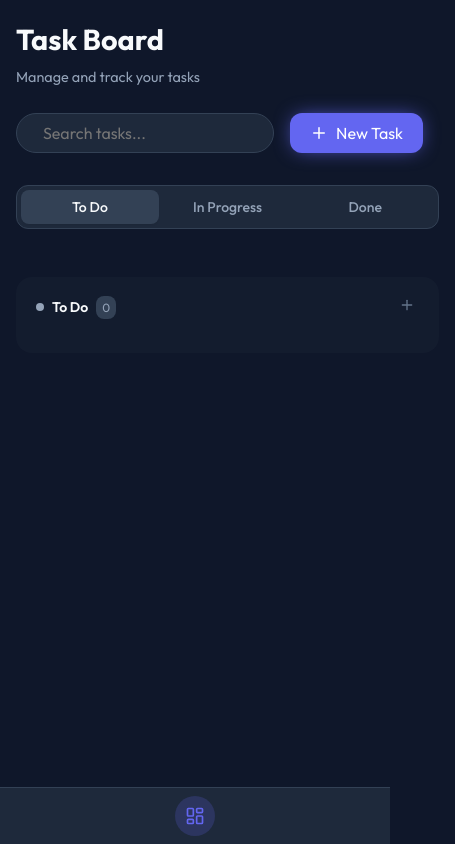
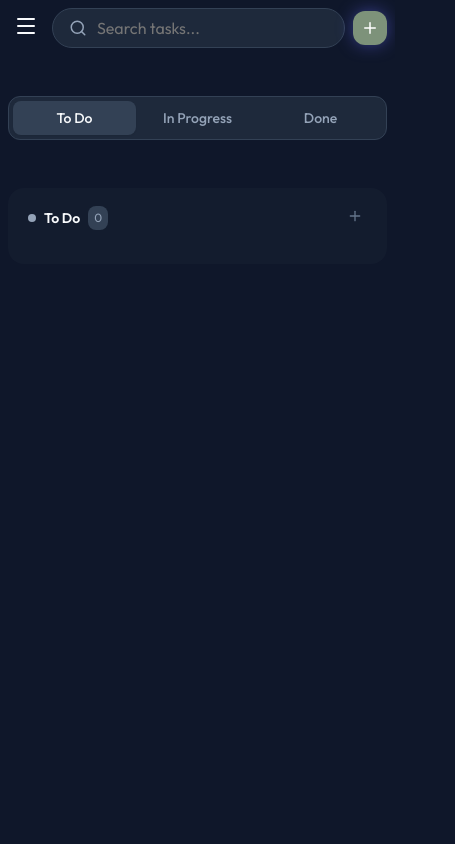
Before and after one commit to Seuder147/vie_task_manager_app, a Vue app: page / in a window 390 px wide. Shown: the whole page, 455 px wide, since content can reach past the window. Built offline with nearby package versions, Linux system fonts and the light colour scheme.

Commit message:
feat: Enhance mobile UI and optimize sidebar and adding tasks
- Implemented responsive sidebar drawer with hamburger menu
- Optimizied mobile header layout preventing scrolling
- Fixed task selection logic
- Brand styling in sidebar

```diff
--- a/src/components/layout/AppSidebar.vue
+++ b/src/components/layout/AppSidebar.vue
@@ -1,14 +1,19 @@
 <script setup lang="ts">
-import { LayoutDashboard, LogOut } from 'lucide-vue-next';
+import { LayoutDashboard, LogOut, X } from 'lucide-vue-next';
+import { useUIStore } from '@/stores/ui';
+
+const uiStore = useUIStore();
 </script>
 
 <template>
-  <aside class="sidebar">
+  <div v-if="uiStore.isSidebarOpen" class="sidebar-overlay" @click="uiStore.closeSidebar"></div>
+  <aside class="sidebar" :class="{ 'mobile-open': uiStore.isSidebarOpen }">
     <div class="brand">
-      <div class="brand-icon">
-        <LayoutDashboard class="text-white" :size="24" />
-      </div>
-      <span class="brand-text">Your Task Manager</span>
+      <img src="@/assets/logo.png" alt="Logo" />
+      <span class="brand-text">Your Favourite Task Manager</span>
+      <button class="close-btn mobile-only" @click="uiStore.closeSidebar">
+        <X :size="20" />
+      </button>
     </div>
 
     <nav class="nav-menu">
@@ -41,7 +46,7 @@ import { LayoutDashboard, LogOut } from 'lucide-vue-next';
   border-right: 1px solid var(--color-border);
   display: flex;
   flex-direction: column;
-  padding: 1.5rem;
+  padding: 0.1rem 1.5rem 1.5rem;
   position: fixed;
   left: 0;
   top: 0;
@@ -51,31 +56,26 @@ import { LayoutDashboard, LogOut } from 'lucide-vue-next';
 
 .brand {
   display: flex;
+  flex-direction: column;
   align-items: center;
-  gap: 12px;
+  gap: 1px;
   margin-bottom: 2.5rem;
   padding: 0 0.5rem;
 }
 
-.brand-icon {
-  width: 40px;
-  height: 40px;
-  background: linear-gradient(135deg, var(--color-primary), var(--color-accent));
-  border-radius: 10px;
-  display: flex;
-  align-items: center;
-  justify-content: center;
-  box-shadow: 0 4px 12px rgba(99, 102, 241, 0.3);
+
+.brand img {
+  width: 100%;
+  height: 100%;
+  object-fit: cover;
 }
 
 .brand-text {
   font-size: 1rem;
   font-weight: 700;
   letter-spacing: -0.5px;
-  background: linear-gradient(to right, white, #94a3b8);
-  -webkit-background-clip: text;
-  background-clip: text;
-  -webkit-text-fill-color: transparent;
+  color: rgba(31, 192, 16, 0.584);
+  text-align: center;
 }
 
 .nav-menu {
@@ -91,21 +91,21 @@ import { LayoutDashboard, LogOut } from 'lucide-vue-next';
   gap: 12px;
   padding: 12px 16px;
   border-radius: var(--radius-md);
-  color: var(--color-text-soft);
+  color: rgba(36, 221, 19, 0.833);
   font-weight: 500;
   transition: var(--transition);
 }
 
 .nav-item:hover {
-  background: rgba(255, 255, 255, 0.05);
-  color: var(--color-text-main);
+  background: rgba(116, 232, 6, 0.05);
+  color: rgba(36, 221, 19, 0.833);
   transform: translateX(4px);
 }
 
 .nav-item.active {
-  background: linear-gradient(to right, rgba(99, 102, 241, 0.2), transparent);
-  color: var(--color-primary);
-  border-left: 3px solid var(--color-primary);
+  background: linear-gradient(to left, rgba(99, 102, 241, 0.2), transparent);
+  color: rgba(36, 221, 19, 0.833);
+  border-left: 3px solid rgba(36, 221, 19, 0.833);
 }
 
 .bottom-menu {
@@ -174,49 +174,80 @@ import { LayoutDashboard, LogOut } from 'lucide-vue-next';
 
 @media (max-width: 768px) {
   .sidebar {
-    width: 100%;
-    height: auto;
-    bottom: 0;
-    top: auto;
+    width: 280px;
+    height: 100vh;
+    transform: translateX(-100%);
+    top: 0;
     left: 0;
-    flex-direction: row;
-    border-right: none;
-    border-top: 1px solid var(--color-border);
-    padding: 0.5rem;
-    justify-content: center;
-    background: var(--color-bg-soft);
+    bottom: auto;
+    flex-direction: column;
+    border-right: 1px solid var(--color-border);
+    border-top: none;
+    padding: 1rem;
+    justify-content: flex-start;
+    z-index: 100;
+  }
+
+  .sidebar.mobile-open {
+    transform: translateX(0);
   }
 
   .brand, .bottom-menu {
-    display: none;
+    display: flex;
+  }
+
+  .brand {
+    position: relative;
+    padding-right: 20px;
   }
 
   .nav-menu {
-    flex-direction: row;
-    justify-content: space-around;
+    flex-direction: column;
+    justify-content: flex-start;
     width: 100%;
     margin: 0;
   }
 
   .nav-item {
-    justify-content: center;
-    padding: 10px;
-    border-radius: 50%;
+    justify-content: flex-start;
+    padding: 12px 16px;
+    border-radius: var(--radius-md);
   }
 
   .nav-item span {
-    display: none;
+    display: inline;
   }
 
   .nav-item.active {
-    border-left: none;
-    background: rgba(99, 102, 241, 0.2);
-    color: var(--color-primary);
+    border-left: 3px solid rgba(36, 221, 19, 0.833);
+    background: linear-gradient(to left, rgba(99, 102, 241, 0.2), transparent);
   }
 
-  .nav-item:hover {
-    transform: none;
-    background: rgba(255, 255, 255, 0.05);
+  .mobile-only {
+    display: block;
   }
 }
+
+.mobile-only {
+  display: none;
+}
+
+.close-btn {
+  position: absolute;
+  top: 0;
+  right: 0;
+  color: var(--color-text-mute);
+  padding: 4px;
+}
+
+.sidebar-overlay {
+  position: fixed;
+  top: 0;
+  left: 0;
+  width: 100vw;
+  height: 100vh;
+  background: rgba(0, 0, 0, 0.5);
+  z-index: 90;
+  backdrop-filter: blur(2px);
+}
 </style>
--- a/src/components/tasks/TaskColumn.vue
+++ b/src/components/tasks/TaskColumn.vue
@@ -10,7 +10,7 @@ const props = defineProps<{
   title: string;
   tasks: Task[];
   statusColor?: string;
-  columnStatus: Task['status']; // Needed to know which column we dropped into
+  columnStatus: Task['status'];
 }>();
 
 const emit = defineEmits<{
@@ -77,7 +77,7 @@ onUnmounted(() => {
 
 @media (max-width: 768px) {
   .task-column {
-    min-width: 85vw; /* Show mostly one column to encourage focus but hint at others with the edge */
+    min-width: 100%; /* Fit the container */
   }
 }
 
@@ -145,7 +145,7 @@ onUnmounted(() => {
   background: transparent;
 }
 
-/* Drag & Drop Ghost */
+/* Drag & Drop */
 .ghost-card {
   opacity: 0.5;
   background: var(--color-bg-mute);
--- a/src/components/tasks/TaskForm.vue
+++ b/src/components/tasks/TaskForm.vue
@@ -7,7 +7,7 @@ import { storeToRefs } from 'pinia';
 import type { Task } from '@/types';
 
 const props = defineProps<{
-  initialData?: Task;
+  initialData?: Partial<Task>;
 }>();
 
 const emit = defineEmits<{
@@ -17,13 +17,15 @@ const emit = defineEmits<{
 
 
 const store = useTaskStore();
+const { projects } = storeToRefs(store);
 
 // Validation Schema
 const schema = toTypedSchema(z.object({
   title: z.string().min(3, 'Title must be at least 3 characters'),
   description: z.string().min(1, 'Description is required'),
   priority: z.enum(['low', 'medium', 'high']),
-  status: z.enum(['todo', 'in-progress', 'done']) // Added status for editing scenario
+  projectId: z.string().min(1, 'Please select a project'),
+  status: z.enum(['todo', 'in-progress', 'done'])
 }));
 
 // Form Setup
@@ -33,6 +35,7 @@ const { handleSubmit, errors, isSubmitting } = useForm({
     title: props.initialData?.title || '',
     description: props.initialData?.description || '',
     priority: props.initialData?.priority || 'medium',
+    projectId: props.initialData?.projectId || (projects.value[0]?.id || ''),
     status: props.initialData?.status || 'todo'
   }
 });
@@ -41,6 +44,7 @@ const { handleSubmit, errors, isSubmitting } = useForm({
 const { value: title } = useField<string>('title');
 const { value: description } = useField<string>('description');
 const { value: priority } = useField<string>('priority');
+const { value: projectId } = useField<string>('projectId');
 
 
 const handleFormSubmit = handleSubmit((values) => {
@@ -79,7 +83,16 @@ const handleFormSubmit = handleSubmit((values) => {
 
 
     <div class="row">
-
+      <!-- Project -->
+      <div class="form-group">
+        <label for="project">Project</label>
+        <select id="project" v-model="projectId">
+          <option v-for="proj in projects" :key="proj.id" :value="proj.id">
+            {{ proj.name }}
+          </option>
+        </select>
+        <span v-if="errors.projectId" class="error-msg">{{ errors.projectId }}</span>
+      </div>
 
       <!-- Priority -->
       <div class="form-group">
--- a/src/stores/taskStore.ts
+++ b/src/stores/taskStore.ts
@@ -1,6 +1,6 @@
 import { defineStore } from 'pinia';
 import { ref, computed } from 'vue';
-import type { Task } from '../types';
+import type { Task, Project } from '../types';
 
 export const useTaskStore = defineStore('taskStore', () => {
   // State
@@ -21,6 +21,11 @@ export const useTaskStore = defineStore('taskStore', () => {
       priority: 'high',
       createdAt: Date.now()
     },
+  ]);
+
+  const projects = ref<Project[]>([
+    { id: 'p1', name: 'Main App', color: '#6366f1', icon: 'app' },
+    { id: 'p2', name: 'Website', color: '#10b981', icon: 'globe' }
   ]);
 
   // Actions
@@ -54,6 +59,7 @@ export const useTaskStore = defineStore('taskStore', () => {
 
   return {
     tasks,
+    projects,
     addTask,
     updateTaskStatus,
     deleteTask,
--- /dev/null
+++ b/src/stores/ui.ts
@@ -0,0 +1,25 @@
+import { defineStore } from 'pinia';
+import { ref } from 'vue';
+
+export const useUIStore = defineStore('ui', () => {
+  const isSidebarOpen = ref(false);
+
+  function toggleSidebar() {
+    isSidebarOpen.value = !isSidebarOpen.value;
+  }
+
+  function closeSidebar() {
+    isSidebarOpen.value = false;
+  }
+
+  function openSidebar() {
+    isSidebarOpen.value = true;
+  }
+
+  return {
+    isSidebarOpen,
+    toggleSidebar,
+    closeSidebar,
+    openSidebar
+  };
+});
--- a/src/views/DashboardView.vue
+++ b/src/views/DashboardView.vue
@@ -1,19 +1,29 @@
 <script setup lang="ts">
 import { ref, computed } from 'vue';
 import { useTaskStore } from '@/stores/taskStore';
+import { useUIStore } from '@/stores/ui';
 import TaskColumn from '@/components/tasks/TaskColumn.vue';
-import { Plus, Search } from 'lucide-vue-next';
+import { Plus, Search, Menu } from 'lucide-vue-next';
 import BaseModal from '@/components/ui/BaseModal.vue';
 import TaskForm from '@/components/tasks/TaskForm.vue';
 import type { Task, TaskStatus } from '@/types';
 
 const store = useTaskStore();
+const uiStore = useUIStore();
 
 // Modal State
 const isModalOpen = ref(false);
+const initialTaskData = ref<Partial<Task> | undefined>(undefined);
+const searchQuery = ref('');
 
-const openNewTaskModal = () => {
+const openNewTaskModal = (status?: TaskStatus) => {
+  initialTaskData.value = status ? { status } : undefined;
   isModalOpen.value = true;
+};
+
+const closeNewTaskModal = () => {
+  isModalOpen.value = false;
+  initialTaskData.value = undefined;
 };
 
 const handleTaskSubmit = (values: any) => {
@@ -30,18 +40,27 @@ const updateTasks = (newTasks: Task[], status: TaskStatus) => {
   });
 };
 
+const filterTasks = (tasks: Task[]) => {
+  if (!searchQuery.value) return tasks;
+  const query = searchQuery.value.toLowerCase();
+  return tasks.filter(t =>
+    t.title.toLowerCase().includes(query) ||
+    t.description.toLowerCase().includes(query)
+  );
+};
+
 const todoList = computed({
-  get: () => store.tasks.filter(t => t.status === 'todo'),
+  get: () => filterTasks(store.tasks.filter(t => t.status === 'todo')),
   set: (val) => updateTasks(val, 'todo')
 });
 
 const inProgressList = computed({
-  get: () => store.tasks.filter(t => t.status === 'in-progress'),
+  get: () => filterTasks(store.tasks.filter(t => t.status === 'in-progress')),
   set: (val) => updateTasks(val, 'in-progress')
 });
 
 const doneList = computed({
-  get: () => store.tasks.filter(t => t.status === 'done'),
+  get: () => filterTasks(store.tasks.filter(t => t.status === 'done')),
   set: (val) => updateTasks(val, 'done')
 });
 
@@ -57,19 +76,23 @@ const setTab = (tab: TaskStatus) => {
     <!-- Header Section -->
     <header class="top-bar">
       <div class="greeting">
-        <h1>Task Board</h1>
-        <p class="subtitle">Manage and track your tasks</p>
+        <button class="menu-btn mobile-only" @click="uiStore.openSidebar">
+          <Menu :size="24" />
+        </button>
+        <div class="greeting-text">
+          <h1>Multi Tasking</h1>
+          <p class="subtitle">Manage and track your everyday tasks</p>
+        </div>
       </div>
 
       <div class="actions">
         <div class="search-box">
           <Search :size="18" />
-          <input type="text" placeholder="Search tasks..." />
+          <input type="text" placeholder="Search tasks..." v-model="searchQuery" />
         </div>
 
-        <button class="btn-primary" @click="openNewTaskModal">
-          <Plus :size="18" />
-          <span>New Task</span>
+        <button class="btn-primary" @click="openNewTaskModal()">
+          <Plus :size="18" /> <span>New Task</span>
         </button>
       </div>
     </header>
@@ -105,7 +128,7 @@ const setTab = (tab: TaskStatus) => {
         statusColor="#94a3b8"
         class="col-todo"
         :class="{ 'mobile-hidden': activeTab !== 'todo' }"
-        @add-task="openNewTaskModal"
+        @add-task="openNewTaskModal('todo')"
       />
       <TaskColumn
         title="In Progress"
@@ -114,7 +137,7 @@ const setTab = (tab: TaskStatus) => {
         statusColor="#6366f1"
         class="col-progress"
         :class="{ 'mobile-hidden': activeTab !== 'in-progress' }"
-        @add-task="openNewTaskModal"
+        @add-task="openNewTaskModal('in-progress')"
       />
       <TaskColumn
         title="Completed"
@@ -123,7 +146,7 @@ const setTab = (tab: TaskStatus) => {
         statusColor="#10b981"
         class="col-done"
         :class="{ 'mobile-hidden': activeTab !== 'done' }"
-        @add-task="openNewTaskModal"
+        @add-task="openNewTaskModal('done')"
       />
     </div>
 
@@ -133,7 +156,11 @@ const setTab = (tab: TaskStatus) => {
       title="Create New Task"
       @close="isModalOpen = false"
     >
-      <TaskForm @submit="handleTaskSubmit" @cancel="isModalOpen = false" />
+      <TaskForm
+        :initial-data="initialTaskData"
+        @submit="handleTaskSubmit"
+        @cancel="closeNewTaskModal"
+      />
     </BaseModal>
   </main>
 </template>
@@ -170,7 +197,7 @@ h1 {
   display: flex;
   gap: 1rem;
   align-items: center;
-  padding-right: 0.5rem; /* Ensure button isn't touching the edge */
+  padding-right: 0.5rem;
 }
 
 .search-box {
@@ -187,9 +214,9 @@ h1 {
 }
 
 .search-box:focus-within {
-  border-color: var(--color-primary);
+  border-color: rgba(102, 235, 14, 0.614);
   color: var(--color-text-main);
-  box-shadow: 0 0 0 2px rgba(99, 102, 241, 0.2);
+  box-shadow: 0 0 0 2px rgba(102, 235, 14, 0.2);
 }
 
 
@@ -205,7 +232,7 @@ h1 {
 }
 
 .btn-primary {
-  background: var(--color-primary);
+  background: rgba(193, 223, 173, 0.614);
   color: white;
   padding: 10px 20px;
   border-radius: var(--radius-md);
@@ -215,11 +242,11 @@ h1 {
   gap: 8px;
   transition: var(--transition);
   box-shadow: var(--shadow-glow);
-  margin-right: 8px; /* Move slightly left */
+  margin-right: 8px;
 }
 
 .btn-primary:hover {
-  background: var(--color-primary-hover);
+  background: rgba(110, 231, 17, 0.614);
   transform: translateY(-2px);
 }
 
@@ -229,60 +256,74 @@ h1 {
   flex: 1;
   overflow-x: auto;
   padding-bottom: 1rem;
-  scroll-snap-type: x mandatory; /* Enable snap scrolling */
+  scroll-snap-type: x mandatory;
   -webkit-overflow-scrolling: touch;
 }
 
 
 .board-container > * {
-  scroll-snap-align: start; /* Snap columns to start */
+  scroll-snap-align: start;
 }
 
-/* Default: Hide mobile tabs on desktop */
 .mobile-tabs {
   display: none;
 }
 
 @media (max-width: 768px) {
   .dashboard-view {
-    padding: 1rem;
+    padding: 0.5rem;
     height: auto;
     min-height: calc(100vh - 80px);
   }
 
   .top-bar {
-    flex-direction: column;
-    align-items: flex-start;
-    gap: 1rem;
+    flex-direction: row;
+    align-items: center;
+    gap: 0.5rem;
+    margin-bottom: 1rem;
+    flex-wrap: nowrap;
   }
 
   .greeting {
-    width: 100%;
+    width: auto;
+    flex-shrink: 0;
+  }
+
+  .greeting-text {
+    display: none;
   }
 
   .actions {
     width: 100%;
-    margin-top: 0.5rem;
-    justify-content: space-between;
-    padding-right: 0.5rem; /* Ensure button isn't touching the edge */
+    margin-top: 0;
+    justify-content: flex-end;
+    padding-right: 0;
+    gap: 8px;
+    flex: 1;
   }
 
   .search-box {
     width: auto;
     flex: 1;
-    min-width: 0; /* Allow shrinking */
+    min-width: 0;
+    max-width: none;
   }
 
   .btn-primary {
     flex-shrink: 0;
-    margin-right: 8px; /* Move slightly left */
+    margin-right: 0;
+    padding: 8px;
+  }
+
+  .btn-primary span {
+    display: none;
   }
 
   /* Mobile Board Layout */
   .board-container {
-    display: block; /* Stack (but we hide inactive columns) */
+    display: block;
     overflow-x: hidden;
-    padding-bottom: 60px; /* Extra space for bottom tab bar if needed */
+    padding-bottom: 60px;
   }
 
   .mobile-hidden {
@@ -315,4 +356,14 @@ h1 {
     box-shadow: var(--shadow-sm);
   }
 }
+
+.mobile-only {
+  display: none;
+}
+
+@media (max-width: 768px) {
+  .mobile-only {
+    display: block;
+  }
+}
 </style>
```
Also changed, not shown: src/types.ts (+8 -0 lines), src/assets/logo.png (added), src/assets/logo.svg (deleted).
